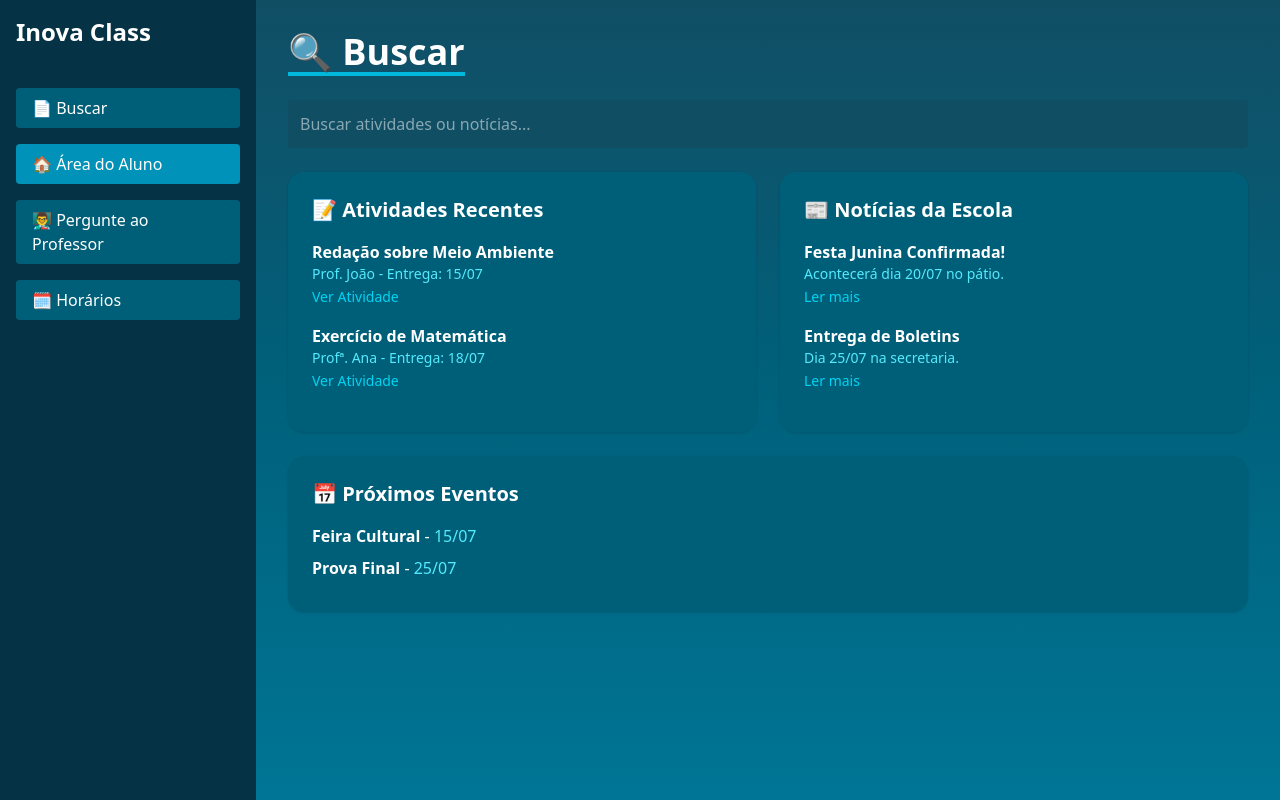
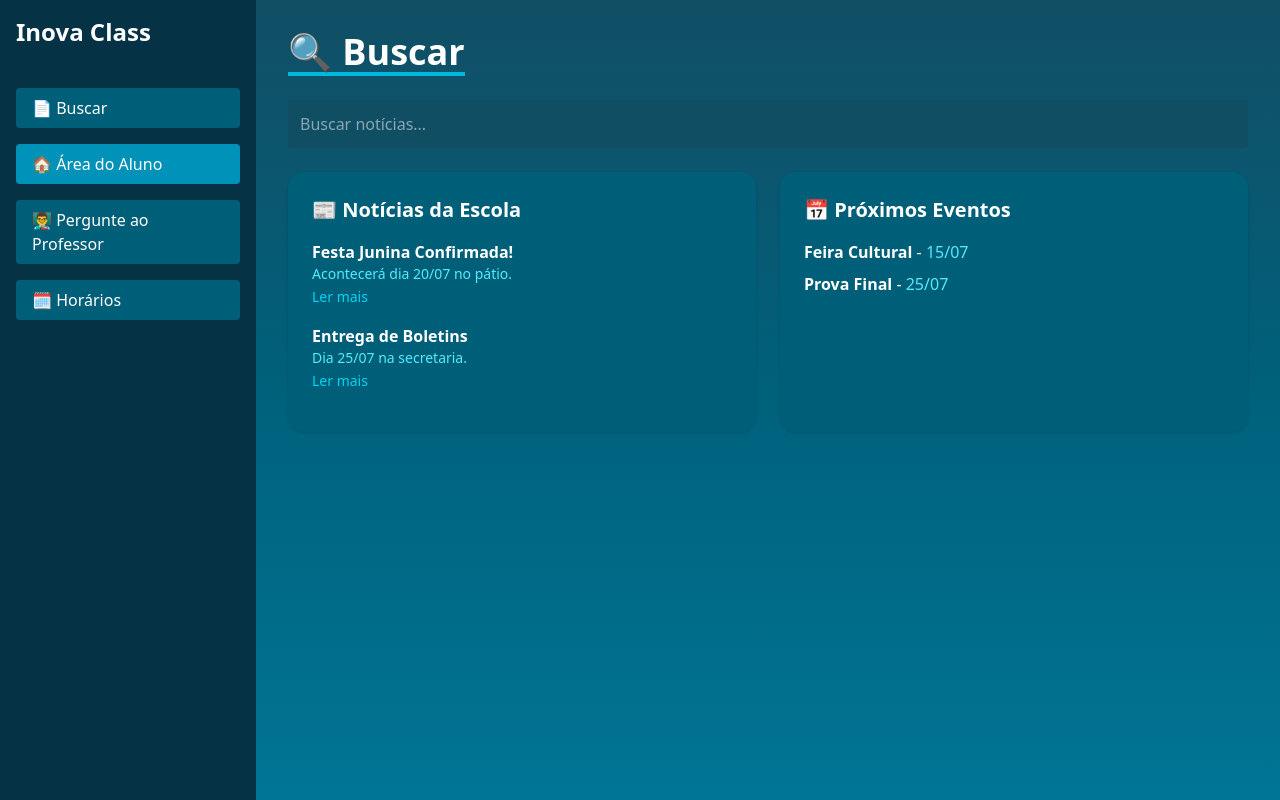
Before and after one commit to LuisSarache/InovaClass-frontEnd, a React (Vite) app: page /buscar in a window 1280 px wide. Built offline with nearby package versions, Linux system fonts and the light colour scheme.

Commit message:
update buscarpage

```diff
--- a/src/pages/buscarPage.jsx
+++ b/src/pages/buscarPage.jsx
@@ -3,11 +3,6 @@ import { Link } from 'react-router-dom';
 
 export default function BuscarAlunoPage() {
   const [search, setSearch] = useState('');
-
-  const atividades = [
-    { titulo: 'Redação sobre Meio Ambiente', professor: 'Prof. João', data: '15/07', link: '#' },
-    { titulo: 'Exercício de Matemática', professor: 'Profª. Ana', data: '18/07', link: '#' },
-  ];
 
   const noticias = [
     { titulo: 'Festa Junina Confirmada!', conteudo: 'Acontecerá dia 20/07 no pátio.', link: '#' },
@@ -19,68 +14,51 @@ export default function BuscarAlunoPage() {
     { evento: 'Prova Final', data: '25/07' },
   ];
 
-  const atividadesFiltradas = atividades.filter(a => a.titulo.toLowerCase().includes(search.toLowerCase()));
-  const noticiasFiltradas = noticias.filter(n => n.titulo.toLowerCase().includes(search.toLowerCase()));
+  const noticiasFiltradas = noticias.filter(n =>
+    n.titulo.toLowerCase().includes(search.toLowerCase())
+  );
 
   return (
     <div className="flex min-h-screen bg-gradient-to-b from-cyan-900 to-cyan-700 text-white">
       <aside className="w-64 p-4 bg-cyan-950 flex flex-col gap-4">
-
         <a href="/" className="text-2xl font-bold mb-6 hover:text-cyan-300 transition-colors">
           Inova Class
         </a>
-
         <Link
           to="/buscar"
           className="flex items-center gap-2 px-4 py-2 bg-cyan-800 rounded hover:bg-cyan-700">
           📄 Buscar
         </Link>
-
         <Link
           to="/alunopage"
           className="flex items-center gap-2 px-4 py-2 bg-cyan-600 rounded hover:bg-cyan-500">
           🏠 Área do Aluno
         </Link>
-
         <Link
           to="/alunochat"
           className="flex items-center gap-2 px-4 py-2 bg-cyan-800 rounded hover:bg-cyan-700">
           👨‍🏫 Pergunte ao Professor
         </Link>
-
         <Link
           to="/horario1"
-                         className="flex items-center gap-2 px-4 py-2 bg-cyan-800 rounded hover:bg-cyan-700"
-                       >
+          className="flex items-center gap-2 px-4 py-2 bg-cyan-800 rounded hover:bg-cyan-700">
           🗓️ Horários
         </Link>
       </aside>
-
 
       <main className="flex-1 p-8">
         <h1 className="text-4xl font-bold border-b-4 border-cyan-500 inline-block mb-6">🔍 Buscar</h1>
 
         <input
           type="text"
-          placeholder="Buscar atividades ou notícias..."
+          placeholder="Buscar notícias..."
           className="w-full bg-cyan-900 p-3 rounded mb-6 focus:outline-none"
           value={search}
           onChange={(e) => setSearch(e.target.value)}
         />
 
         <div className="grid grid-cols-2 gap-6">
-          <div className="bg-cyan-800 p-6 rounded-2xl shadow">
-            <h2 className="text-xl font-bold mb-4">📝 Atividades Recentes</h2>
-            {atividadesFiltradas.map((a, index) => (
-              <div key={index} className="mb-4">
-                <h3 className="font-semibold">{a.titulo}</h3>
-                <p className="text-sm text-cyan-300">{a.professor} - Entrega: {a.data}</p>
-                <a href={a.link} className="text-cyan-400 hover:text-cyan-200 text-sm">Ver Atividade</a>
-              </div>
-            ))}
-            {atividadesFiltradas.length === 0 && <p className="text-cyan-300">Nenhuma atividade encontrada.</p>}
-          </div>
-
+          {/* NOTICIAS */}
           <div className="bg-cyan-800 p-6 rounded-2xl shadow">
             <h2 className="text-xl font-bold mb-4">📰 Notícias da Escola</h2>
             {noticiasFiltradas.map((n, index) => (
@@ -93,7 +71,8 @@ export default function BuscarAlunoPage() {
             {noticiasFiltradas.length === 0 && <p className="text-cyan-300">Nenhuma notícia encontrada.</p>}
           </div>
 
-          <div className="bg-cyan-800 p-6 rounded-2xl shadow col-span-2">
+          {/* EVENTOS */}
+          <div className="bg-cyan-800 p-6 rounded-2xl shadow">
             <h2 className="text-xl font-bold mb-4">📅 Próximos Eventos</h2>
             <ul>
               {eventos.map((e, index) => (
```
Lines whose indentation alone changed are shown as unchanged.
